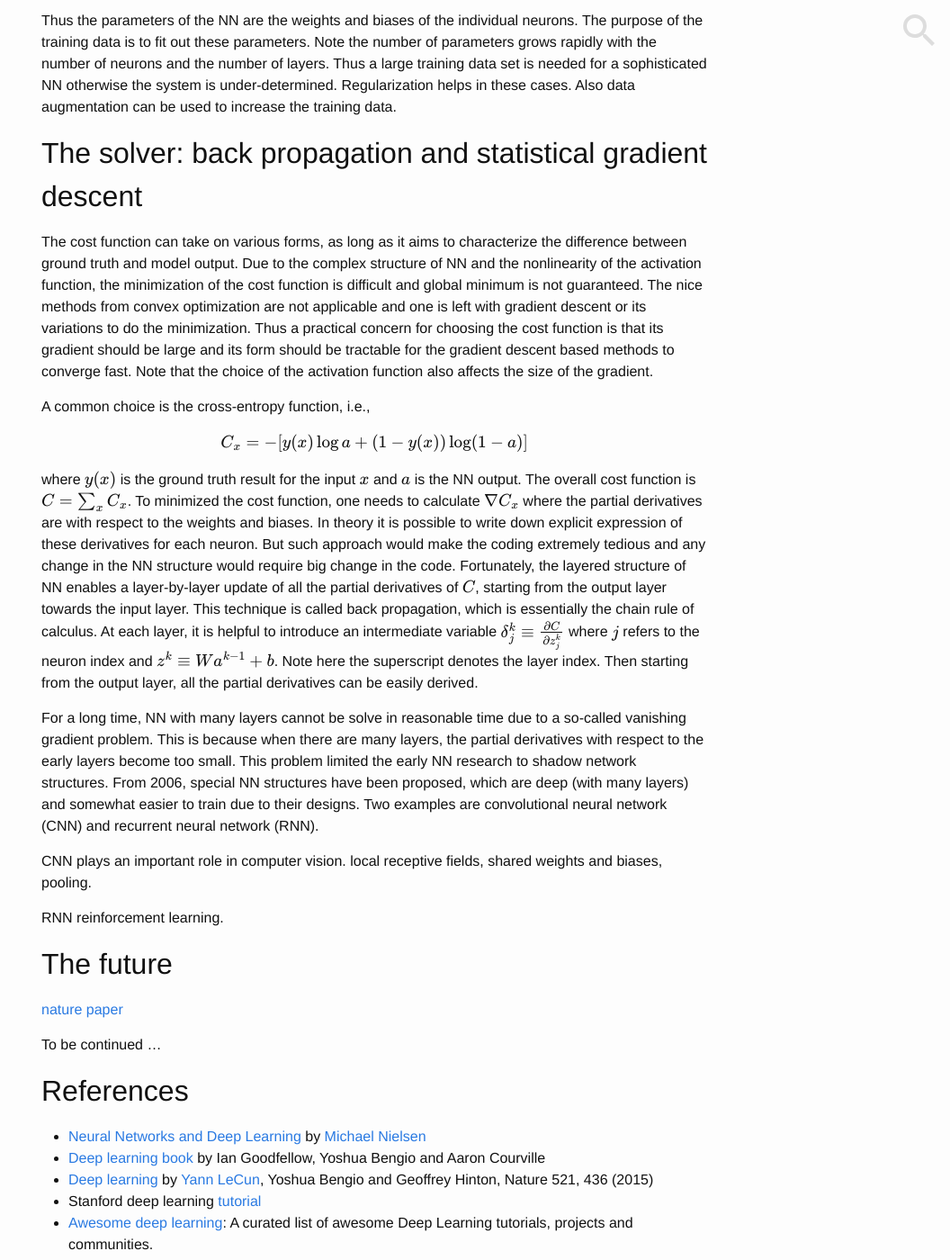
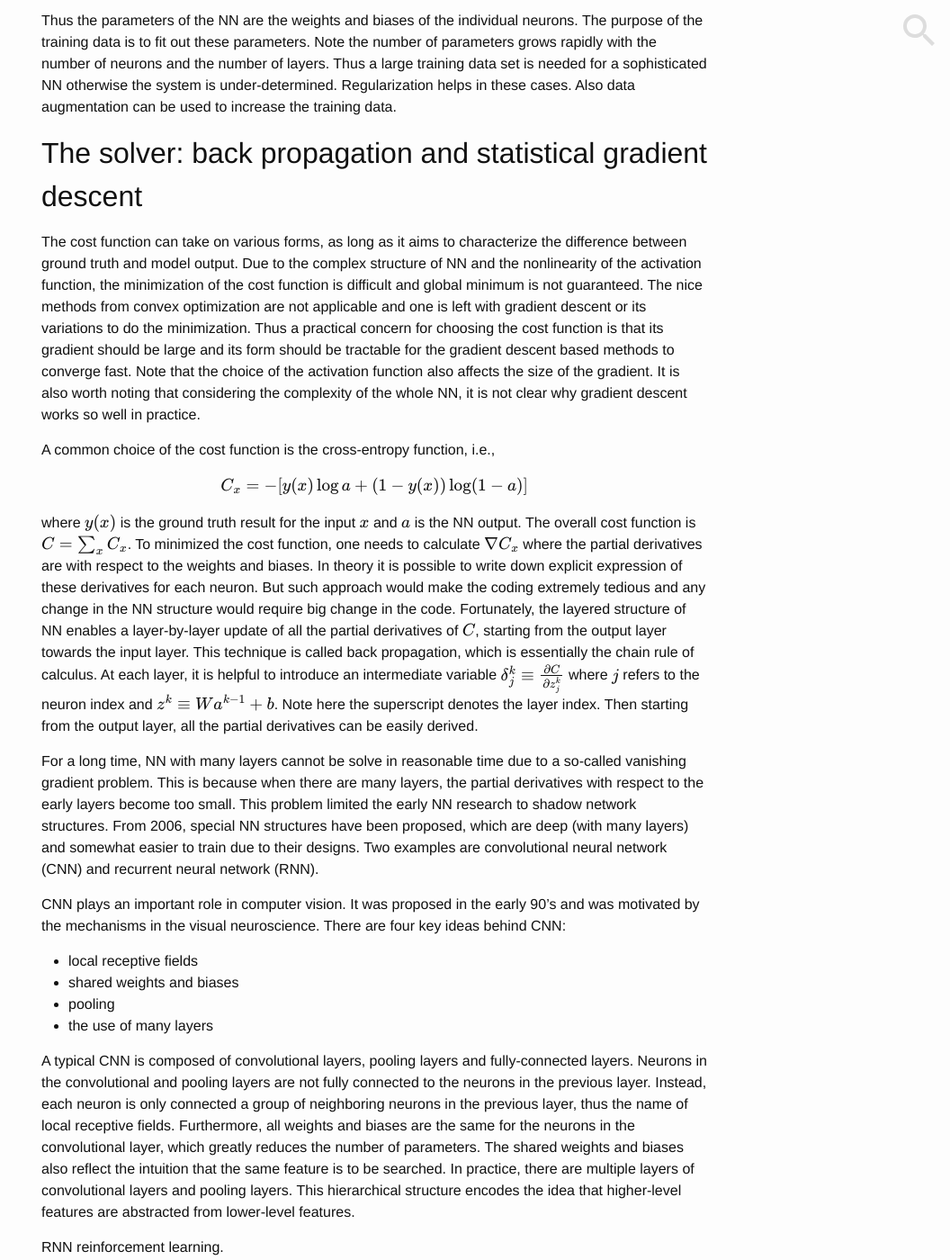
Before and after one commit to nosarthur/nosarthur.github.io, a Jekyll site: the page built from _posts/2016-05-24-deep-learning.md, in a window 1280 px wide and 1400 px high, scrolled down 1649 px. Shown: the whole window at 90% size, without its empty margins (224-1280 px from the left). Built offline with Jekyll 4.4.1, drawn with Linux system fonts in a browser that asks for light colours; formulas are drawn with MathJax 3; comment, search, counter and statistics services are not loaded.

Commit message:
add content

```diff
--- a/_posts/2016-05-24-deep-learning.md
+++ b/_posts/2016-05-24-deep-learning.md
@@ -106,8 +106,11 @@ be tractable
 for the gradient descent based methods to converge fast.
 Note that the choice of the activation function also affects the
 size of the gradient.
+It is also worth noting that considering the complexity of the
+whole NN, it is not clear why gradient descent works so well in
+practice.
 
-A common choice is the cross-entropy function, i.e.,
+A common choice of the cost function is the cross-entropy function, i.e.,
 
 $$C_x = -[y(x)\log a + (1-y(x))\log(1-a)] $$
 
@@ -133,7 +136,26 @@ which are deep (with many layers) and somewhat easier to train due to their desi
 Two examples are convolutional neural network (CNN) and recurrent neural network (RNN).
 
 CNN plays an important role in computer vision.
-local receptive fields, shared weights and biases, pooling.
+It was proposed in the early 90's and was motivated by the mechanisms in the visual neuroscience.
+There are four key ideas behind CNN:
+
+* local receptive fields
+* shared weights and biases
+* pooling
+* the use of many layers
+
+A typical CNN is composed of convolutional layers, pooling layers and fully-connected layers.
+Neurons in the convolutional and pooling layers are not fully
+connected to the neurons in the previous layer. Instead, each
+neuron is only connected a group of neighboring neurons in the
+previous layer, thus the name of local receptive fields.
+Furthermore, all weights and biases are the same for the neurons
+in the convolutional layer, which greatly reduces the number of
+parameters. The shared weights and biases also reflect the intuition
+that the same feature is to be searched.
+In practice, there are multiple layers of convolutional layers and
+pooling layers. This hierarchical structure encodes the idea that
+higher-level features are abstracted from lower-level features.
 
 RNN reinforcement learning.
 
```
